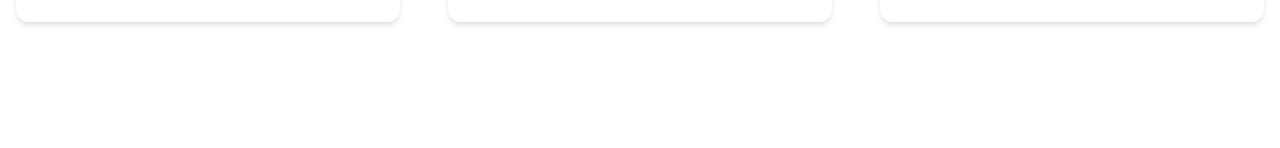
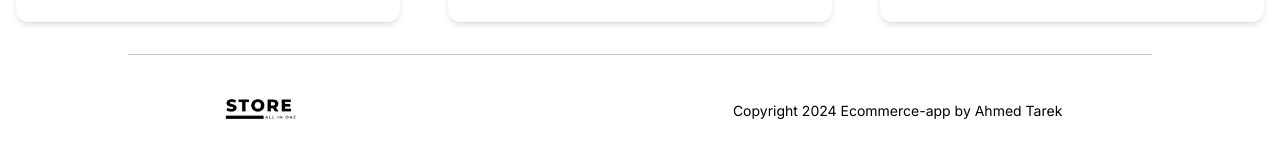
Before and after one commit to ahmedTarek1525/Ecommerce-redux-app, a React (Create React App) app: page / in a window 1280 px wide. Shown: the part 3348-3496 px from the top of the page. Before the commit the page ends 3402 px from the top, so only its background shows below. Built offline with nearby package versions, Linux system fonts and the light colour scheme.

Commit message:
Add Footer.

```diff
--- /dev/null
+++ b/src/components/Footer/Footer.jsx
@@ -0,0 +1,25 @@
+import React from 'react'
+import logo from "../../assets/images/logo.png";
+
+const Footer = () => {
+    const year = new Date().getFullYear();
+  return (
+    <div>
+      <div className="flex items-center justify-center">
+        <hr className="h-px w-4/5 bg-blue-gray-400 opacity-50 outline-none border-none" />
+      </div>
+      <div className="flex items-center justify-around pt-4">
+        <div>
+            <img className="h-20" src={logo} alt="logo"></img>
+        </div>
+        <div>
+           <p className="text-black text-sm font-inter no-underline normal-case">
+                Copyright {year} Ecommerce-app by Ahmed Tarek
+            </p>
+        </div>
+      </div>
+    </div>
+  )
+}
+
+export default Footer
--- a/src/components/Main/Main.jsx
+++ b/src/components/Main/Main.jsx
@@ -3,6 +3,7 @@
 import Slider from '../Slider/Slider';
 import NavigateButtons from '../NavigateButtons/NavigateButtons';
 import ProductSection from '../ProductSection/ProductSection';
+import Footer from '../Footer/Footer';
 
 const Main = () => {
     return (
@@ -11,6 +12,7 @@
             <Slider></Slider>
             <NavigateButtons></NavigateButtons>
             <ProductSection></ProductSection>
+            <Footer></Footer>
         </div>
     );
 };
```
